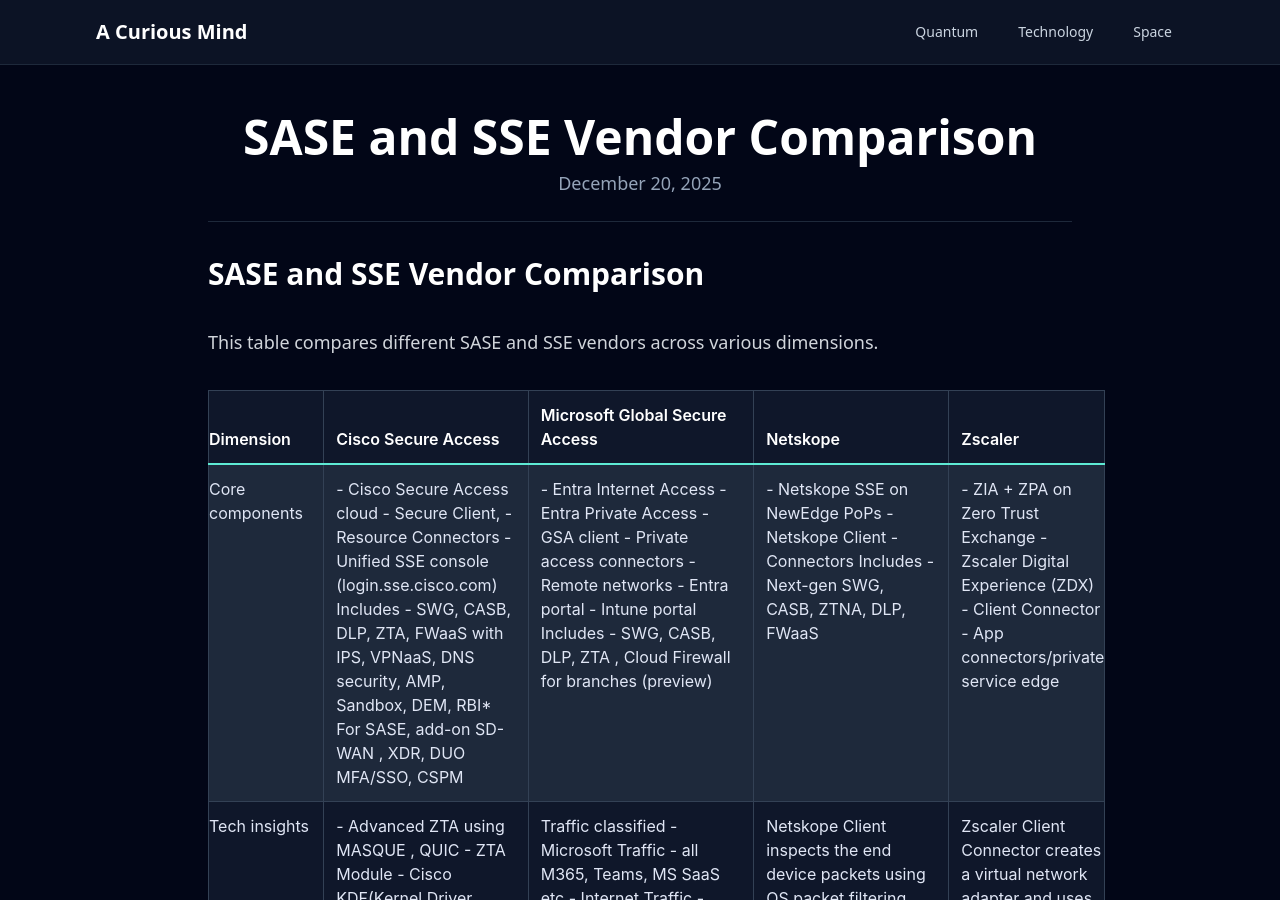
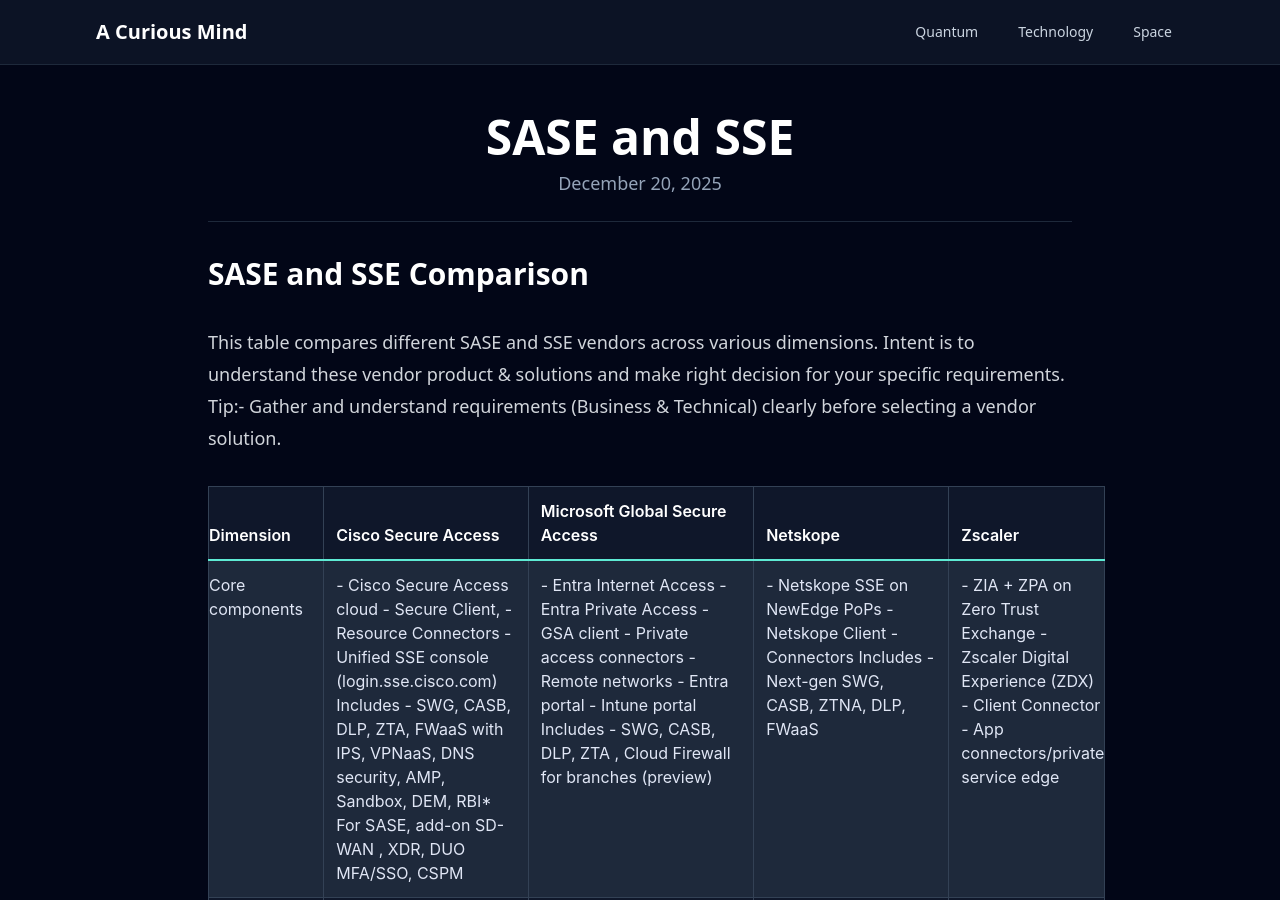
Before and after one commit to onehl7/onehl7.github.io, a Jekyll site: the page built from _posts/2025-12-20-sase-and-sse.md, in a window 1280 px wide and 900 px high. Built offline with Jekyll 4.4.1, drawn with Linux system fonts in a browser that asks for light colours; nearby versions of some CDN libraries.

Commit message:
SASE/SSE post edited

```diff
--- a/_posts/2025-12-20-sase-and-sse.md
+++ b/_posts/2025-12-20-sase-and-sse.md
@@ -1,12 +1,13 @@
 ---
 layout: post
-title: "SASE and SSE Vendor Comparison"
+title: "SASE and SSE"
 category: technology
 ---
 
-## SASE and SSE Vendor Comparison
+## SASE and SSE Comparison
 
-This table compares different SASE and SSE vendors across various dimensions.
+This table compares different SASE and SSE vendors across various dimensions. Intent is to understand these vendor product & solutions and make right decision for your specific requirements.
+Tip:- Gather and understand requirements (Business & Technical) clearly before selecting a vendor solution.
 
 
 <style>
```
